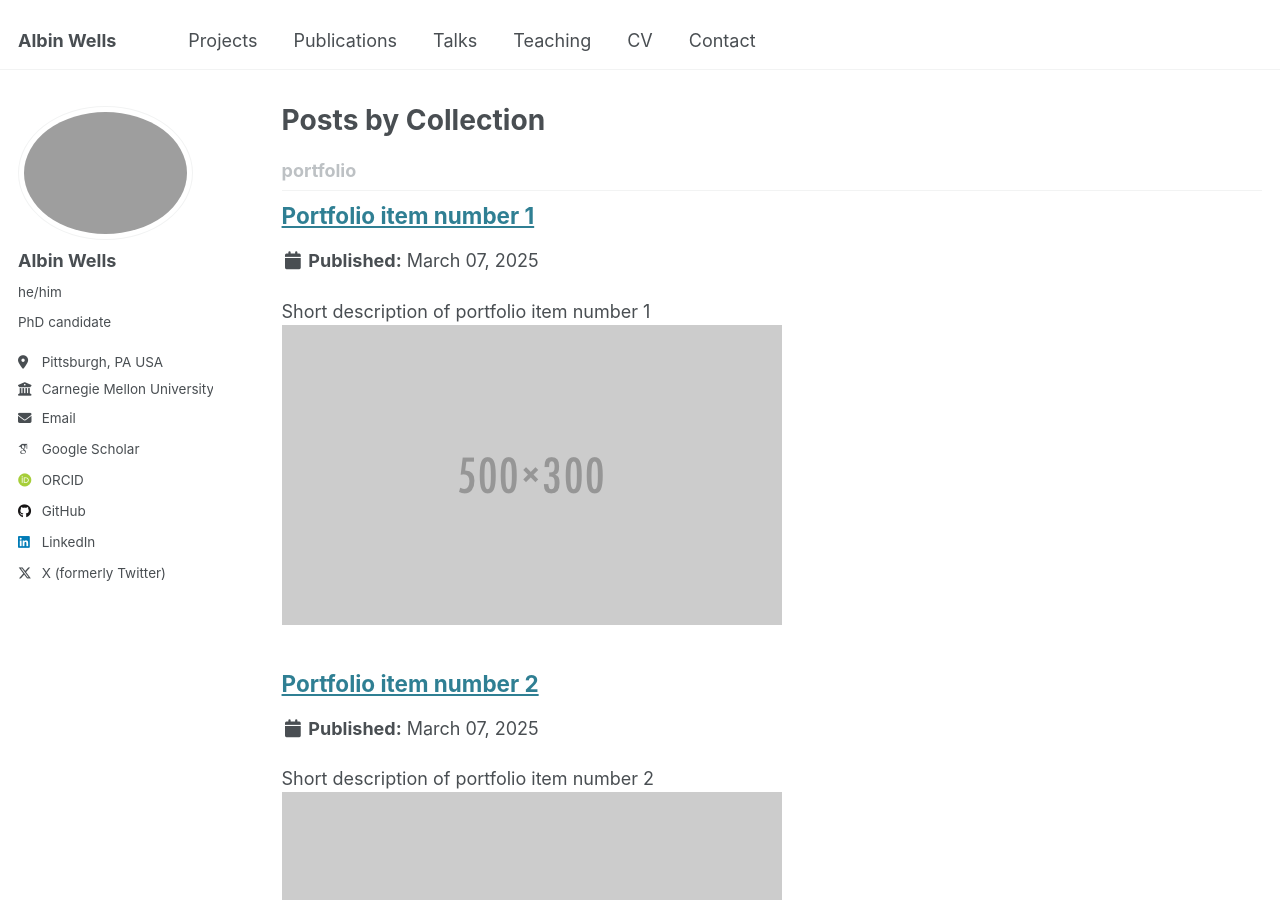
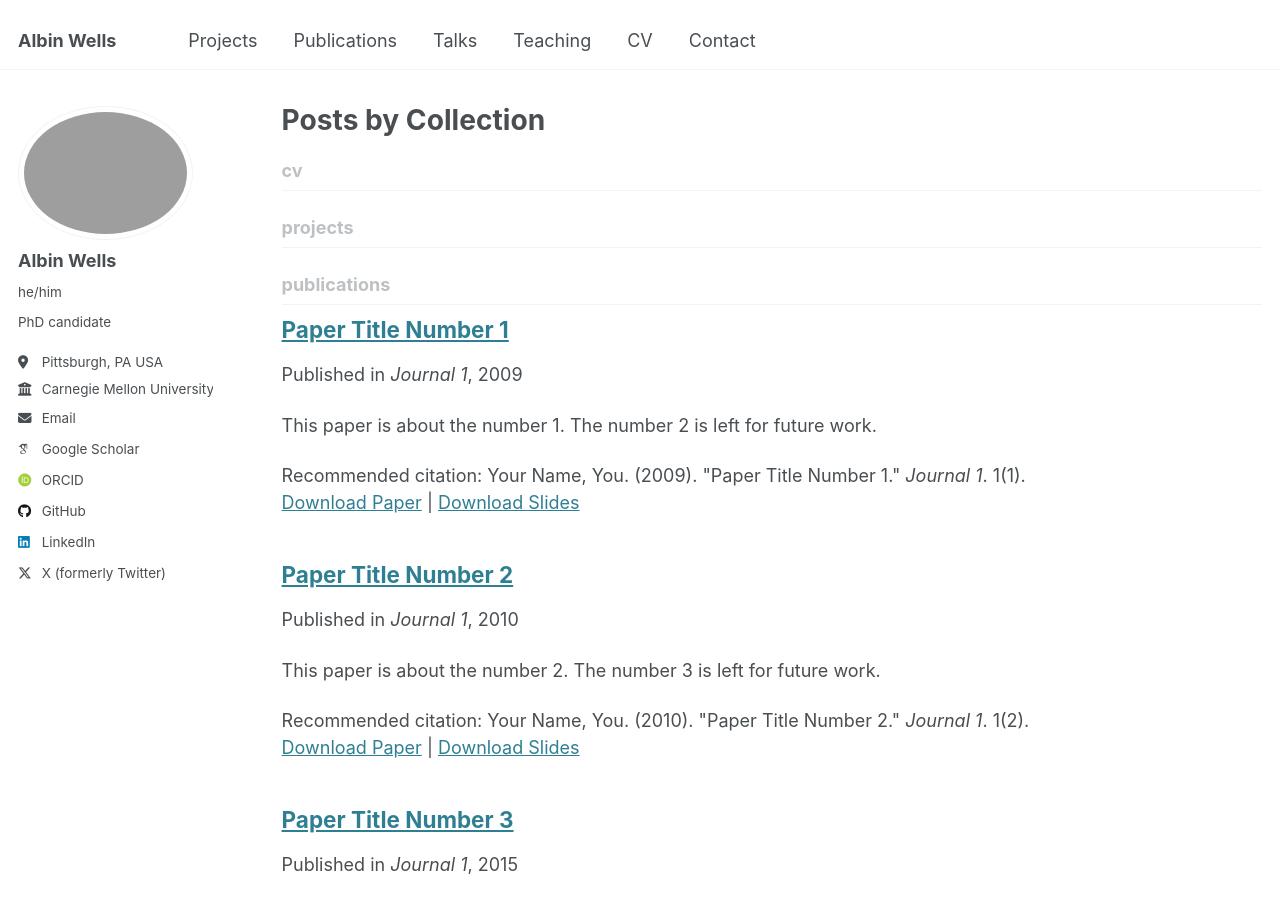
Before and after one commit to albinwwells/albinwwells.github.io, a Jekyll site: the page built from _pages/collection-archive.html, in a window 1280 px wide and 900 px high. Built offline with Jekyll 4.4.1, drawn with Linux system fonts in a browser that asks for light colours; some web fonts are replaced.

Commit message:
Update _config.yml

```diff
--- a/_config.yml
+++ b/_config.yml
@@ -219,10 +219,13 @@ collections:
   publications:
     output: true
     permalink: /:collection/:path/
-  portfolio:
+  talks:
     output: true
     permalink: /:collection/:path/
-  talks:
+  projects:
+    output: true
+    permalink: /:collection/:path/
+  cv:
     output: true
     permalink: /:collection/:path/
 
@@ -265,10 +268,10 @@ defaults:
       author_profile: true
       share: true
       comments: true
-  # _portfolio
+  # _projects
   - scope:
       path: ""
-      type: portfolio
+      type: projects
     values:
       layout: single
       author_profile: true
@@ -280,6 +283,14 @@ defaults:
       type: talks
     values:
       layout: talk
+      author_profile: true
+      share: true
+  # _cv
+  - scope:
+      path: ""
+      type: cv
+    values:
+      layout: single
       author_profile: true
       share: true
 
```
